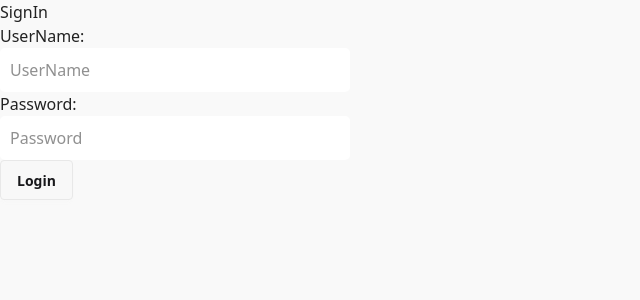
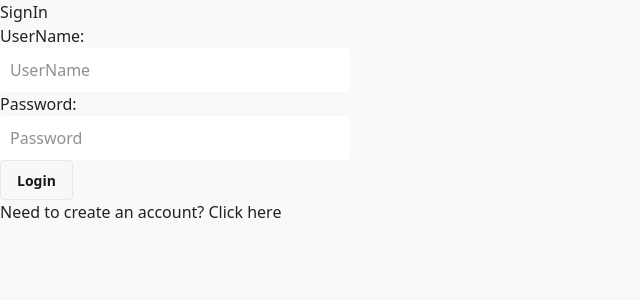
Before and after one commit to Gracie-Curiel/CMPS3390-Project3, a React (Vite) app in the folder christmas-app/: page /Signin in a window 1280 px wide. Shown: the top 300 px of the page, without its empty margins (0-640 px from the left). Built offline with nearby package versions, Linux system fonts and the light colour scheme.

Commit message:
Added a link to login if user needs to sign up vice versa for sign up

```diff
--- a/christmas-app/src/App.jsx
+++ b/christmas-app/src/App.jsx
@@ -9,7 +9,7 @@ export default function App() {
   return (
     <Router>
       <Routes>
-        <Route path="/" element={<Signup/>} />
+        <Route path="/Signup" element={<Signup/>} />
         <Route path="/Signin" element={<Signin />} />
         <Route path="/Dashboard" element={<Dashboard/>} />
       </Routes>
--- a/christmas-app/src/views/Signin.jsx
+++ b/christmas-app/src/views/Signin.jsx
@@ -65,6 +65,7 @@ return errors;
       <p>{loginError.password}</p>
 
      <button type ="submit" className="btn">Login </button>
+      <p id="account"> Need to create an account? < a href="/Signup">Click here</a> </p>
       <div classname="msg">
       {message&& (<p>{message}</p>
       )}
```
Also changed, not shown: christmas-app/src/views/Recipient.jsx (added, +8 -0 lines).
